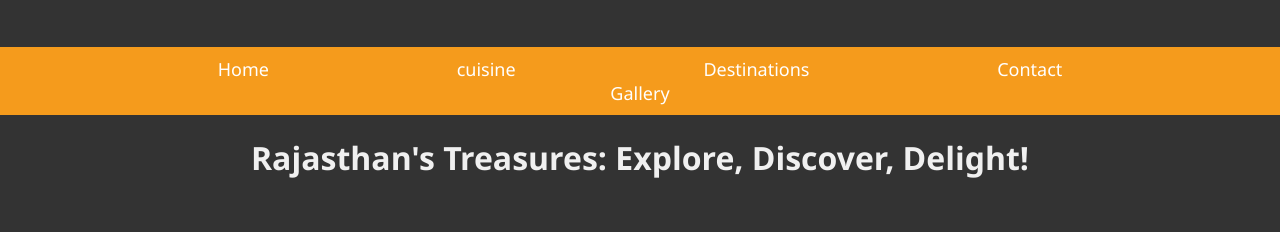
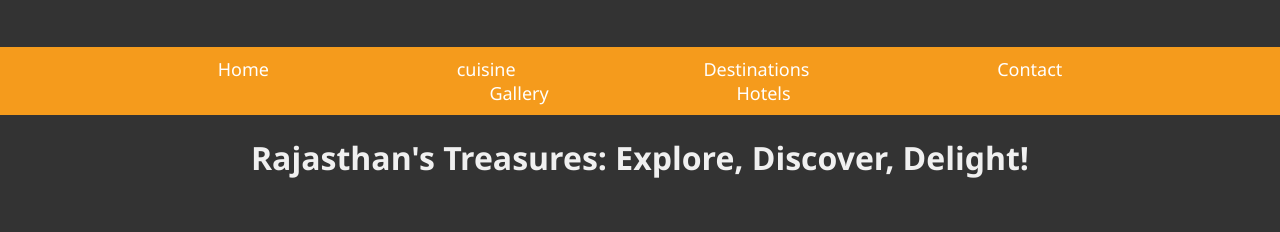
Before and after one commit to NavdeepChaudhary/The-Unknown-Roads, a plain HTML site: page rajasthan.html in a window 1280 px wide. Shown: the part 384-616 px from the top of the page. Drawn offline with Linux system fonts and the light colour scheme; files whose address does not match are found by name.

Commit message:
Update rajasthan.html

```diff
--- a/rajasthan.html
+++ b/rajasthan.html
@@ -38,6 +38,7 @@ darkModeButton.addEventListener('click', function() {
       <a href="#">Destinations</a>
       <a href="contact">Contact</a>
       <a href ="gallery.html">Gallery</a>
+        <a href="hotels.html">Hotels</a>
     </nav>
     <h1>Rajasthan's Treasures: Explore, Discover, Delight!</h1>
     <div class="container">
```
